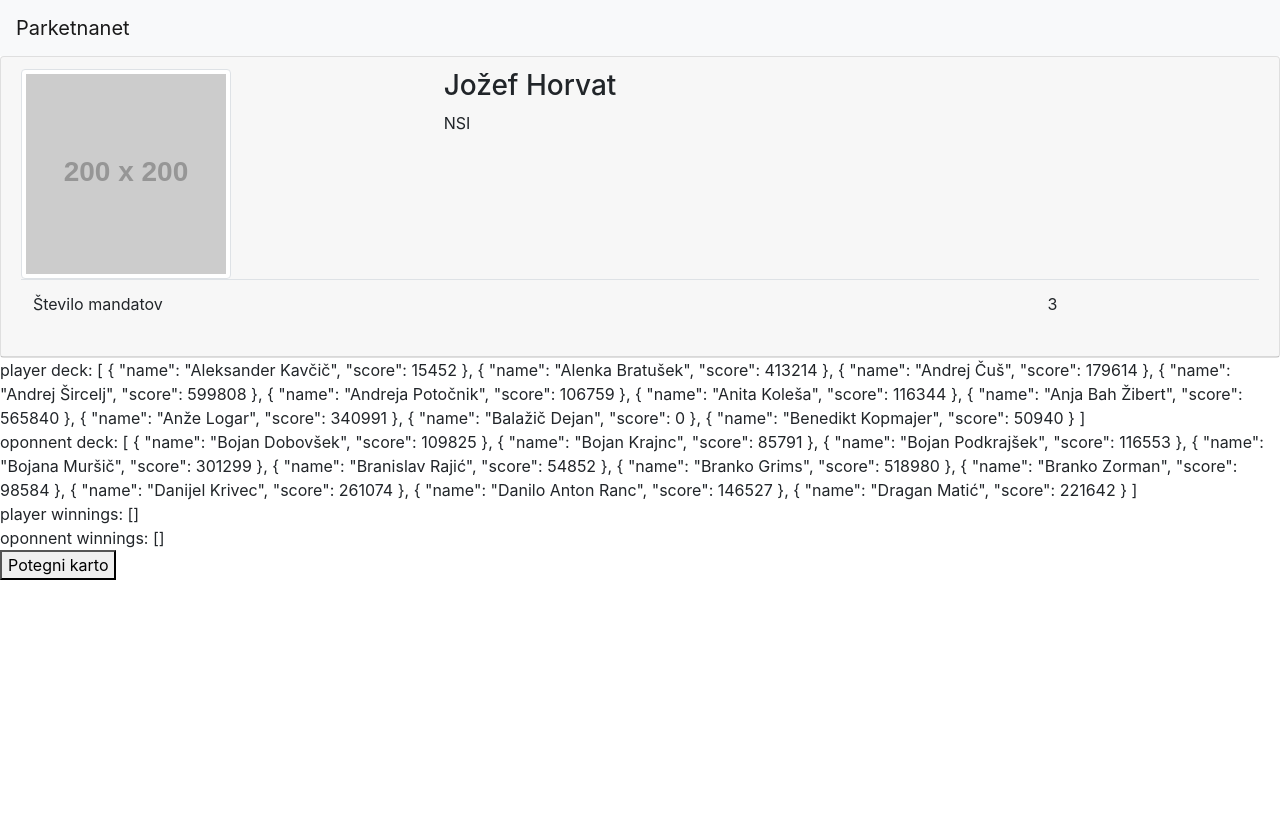
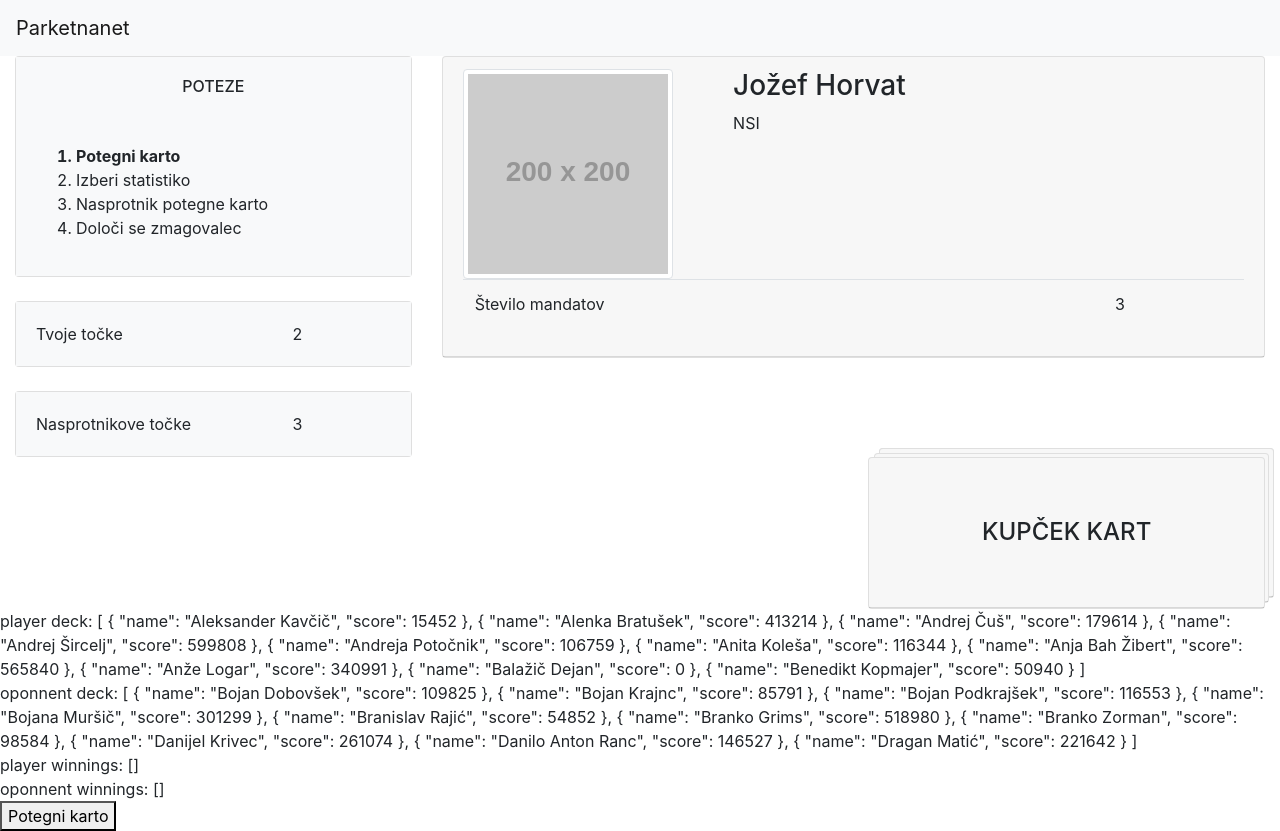
Before and after one commit to danesjenovdan/parketnanet, a Vue app in the folder client/: page / in a window 1280 px wide. Before the commit the page ends 800 px from the top, so only its background shows below. Built offline with nearby package versions, Linux system fonts and the light colour scheme.

Commit message:
Added scss, Deck/Score components

```diff
--- a/client/package.json
+++ b/client/package.json
@@ -17,6 +17,9 @@
     "@vue/cli-plugin-babel": "^3.0.0-rc.4",
     "@vue/cli-plugin-eslint": "^3.0.0-rc.4",
     "@vue/cli-service": "^3.0.0-rc.4",
+    "node-sass": "^4.9.2",
+    "sass-loader": "^7.0.3",
+    "style-loader": "^0.21.0",
     "vue-template-compiler": "^2.5.16"
   },
   "eslintConfig": {
--- a/client/src/App.vue
+++ b/client/src/App.vue
@@ -1,7 +1,24 @@
 <template>
     <div id="app">
         <Navbar></Navbar>
-    <Card firstName="Jožef" lastName="Horvat" group="NSI" :attributes="attributes"></Card>
+        <div class="container-fluid">
+            <div class="row">
+                <div class="col-4">
+                    <TurnOrder></TurnOrder>
+                    <Score class="mt-4" title="Tvoje točke" score="2"></Score>
+                    <Score class="mt-4" title="Nasprotnikove točke" score="3"></Score>
+                </div>
+                <div class="col-8">
+                    <Card firstName="Jožef" lastName="Horvat" party="NSI" :attributes="attributes"></Card>
+                </div>
+            </div>
+            <div class="row">
+                <div class="offset-8 col-4">
+                    <Deck></Deck>
+                </div>
+            </div>
+        </div>
+
         <div>player deck: {{ playerDeck }}</div>
         <div>oponnent deck: {{ oponnentDeck }}</div>
         <div>player winnings: {{ playerWinnings }}</div>
@@ -11,17 +28,20 @@
 </template>
 
 <script>
-import { generateDeck } from './cards';
+    import {generateDeck} from './cards';
     // import state from './state';
-import HelloWorld from './components/HelloWorld.vue'
-import Card from './components/Card.vue'
-import Navbar from './components/Navbar.vue'
+    import HelloWorld from './components/HelloWorld.vue';
+    import Card from './components/Card.vue';
+    import Navbar from './components/Navbar.vue';
+    import TurnOrder from './components/TurnOrder.vue';
+    import Score from './components/Score.vue';
+    import Deck from './components/Deck.vue';
 
     export default {
         name: 'app',
         components: {
             HelloWorld,
-      Card, Navbar
+            Card, Navbar, TurnOrder, Score, Deck
         },
         data() {
             return {
@@ -33,7 +53,7 @@ export default {
                 turn: 'player',
 
 
-        attributes : [{name: 'Število mandatov', value: 3}],
+                attributes: [{name: 'Število mandatov', value: 3}],
             };
         },
         methods: {
--- a/client/src/components/Card.vue
+++ b/client/src/components/Card.vue
@@ -7,7 +7,7 @@
                 </div>
                 <div class="col-8">
                     <h3>{{ firstName }} {{ lastName }}</h3>
-                    <p>{{ group }}</p>
+                    <p>{{ party }}</p>
                 </div>
             </div>
             <div class="row">
@@ -34,7 +34,7 @@
             firstName: String,
             lastName: String,
             portraitUrl: String,
-            group: String,
+            party: String,
             attributes: Array,
         },
        /* data: function () {
--- /dev/null
+++ b/client/src/components/Deck.vue
@@ -0,0 +1,55 @@
+<template>
+    <div class="card position-relative">
+        <div class="card-header">
+            <div>
+                <h4 class="text-uppercase text-center mb-0 py-5">Kupček kart</h4>
+            </div>
+        </div>
+        <div class="card card-back">
+            <div class="card-header"></div>
+        </div>
+        <div class="card card-back">
+            <div class="card-header"></div>
+        </div>
+        <div class="card card-back">
+            <div class="card-header"></div>
+        </div>
+    </div>
+</template>
+
+<script>
+    export default {
+        name: 'Deck',
+        props: {},
+        /* data: function () {
+             return {
+                 name: 'Jožef Horvat',
+                 group: 'NSI',
+             }
+         }*/
+    }
+</script>
+
+<!-- Add "scoped" attribute to limit CSS to this component only -->
+<style lang="scss" scoped>
+
+    .card-back {
+        position: absolute;
+        top: -5px;
+        right: -5px;
+        width: 100%;
+        height: 100%;
+        z-index: -1;
+
+        .card-header {
+            height: 100%;
+        }
+    }
+
+    .card-back + .card-back {
+        top: -10px;
+        right: -10px;
+        z-index: -2;
+    }
+
+</style>
--- /dev/null
+++ b/client/src/components/Score.vue
@@ -0,0 +1,26 @@
+<template>
+    <div class="card">
+        <div class="card-body bg-light">
+            <div class="row">
+                <div class="col-8">{{title}}</div>
+                <div class="col-4">{{ score }}</div>
+            </div>
+        </div>
+    </div>
+</template>
+
+<script>
+    export default {
+        name: 'Score',
+        props: {
+            title: String,
+            score: String,
+        },
+    }
+</script>
+
+<!-- Add "scoped" attribute to limit CSS to this component only -->
+<style scoped>
+
+
+</style>
--- /dev/null
+++ b/client/src/components/TurnOrder.vue
@@ -0,0 +1,36 @@
+<template>
+    <div class="turn-order">
+        <div class="card">
+            <div class="card-body bg-light">
+                <h6 class="text-uppercase text-center">Poteze</h6>
+                <ol class="mt-5">
+                    <li class="font-weight-bold">Potegni karto</li>
+                    <li>Izberi statistiko</li>
+                    <li>Nasprotnik potegne karto</li>
+                    <li>Določi se zmagovalec</li>
+                </ol>
+            </div>
+        </div>
+    </div>
+</template>
+
+<script>
+    export default {
+        name: 'TurnOrder',
+        props: {
+            current: Number,
+        },
+       /* data: function () {
+            return {
+                name: 'Jožef Horvat',
+                group: 'NSI',
+            }
+        }*/
+    }
+</script>
+
+<!-- Add "scoped" attribute to limit CSS to this component only -->
+<style scoped>
+
+
+</style>
```
Also changed, not shown: 2 other files (tests, documents, lock files or other folders). Lines whose indentation alone changed are shown as unchanged.
